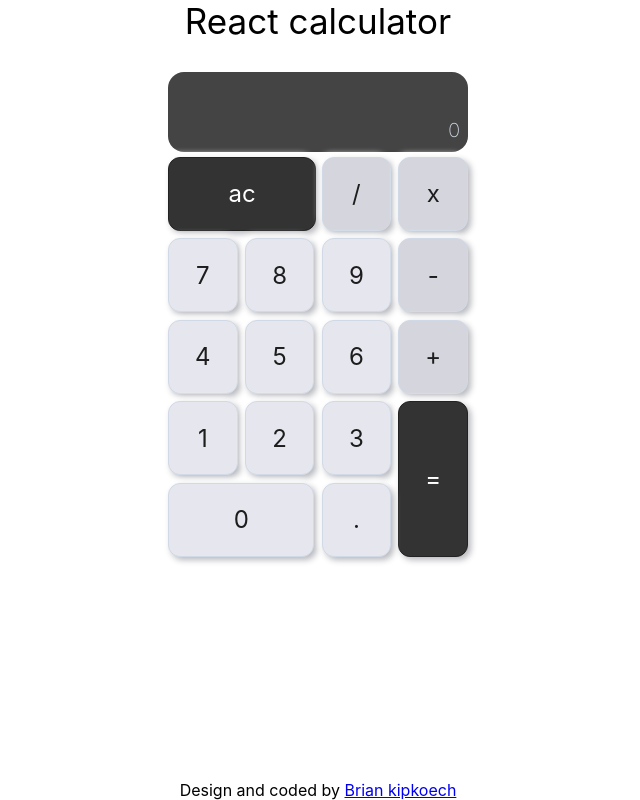
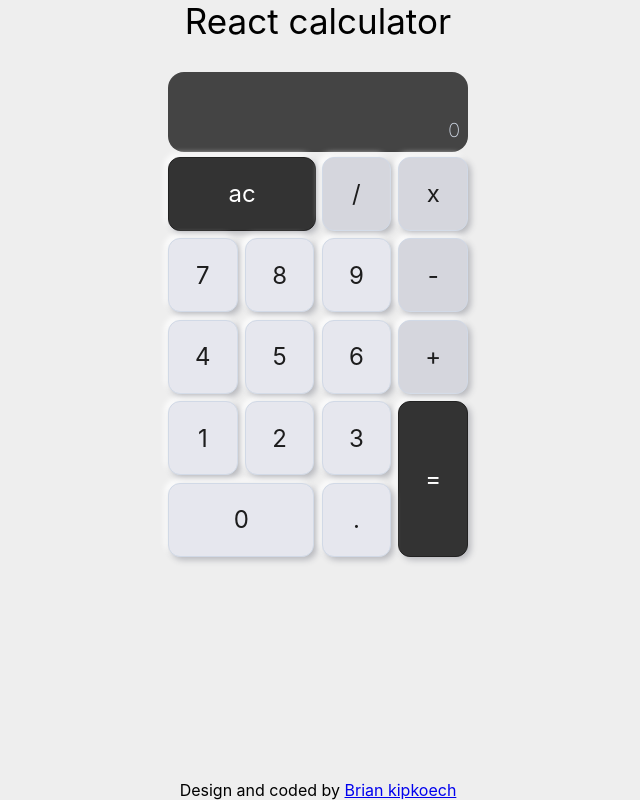
Before and after one commit to Brian-kipkoech-mutai/React-calculator, a React (Create React App) app: page / in a window 1280 px wide. Shown: the whole page, without its empty margins (322-962 px from the left). Built offline with nearby package versions, Linux system fonts and the light colour scheme.

Commit message:
fixing the background

```diff
--- a/src/appstyling/caculator.css
+++ b/src/appstyling/caculator.css
@@ -8,6 +8,8 @@
    display: flex;
    justify-content: space-between;
    align-items: center;
+   height: 100svh;
+   background-color: rgb(238, 238, 238);
  }
 
  .title{
@@ -16,13 +18,7 @@
  }
  .outerDiv{
 
-    width: 300px;
-    height: 441px;
-    display:  flex;
-    flex-direction: column;
-
     flex-grow: 1;
-
 
 
  }
@@ -35,7 +31,7 @@
    display: flex;
    justify-content: flex-end;
    font-size: 20px;
-   font-family: 'Orbitron', sans-serif;
+
    font-family: 'Quicksand', sans-serif;
    color: #d1d9e6;
  }
@@ -46,6 +42,7 @@
        flex-direction: column;
 
        justify-content: space-between;
+
  }
     .displayBox{
     height: 80px;
@@ -55,6 +52,7 @@
     justify-content:flex-end;
     margin-bottom: 0.3em;
     border-radius: 1em;
+
  }
  .buttons-view{
    margin: 0 auto;
```
